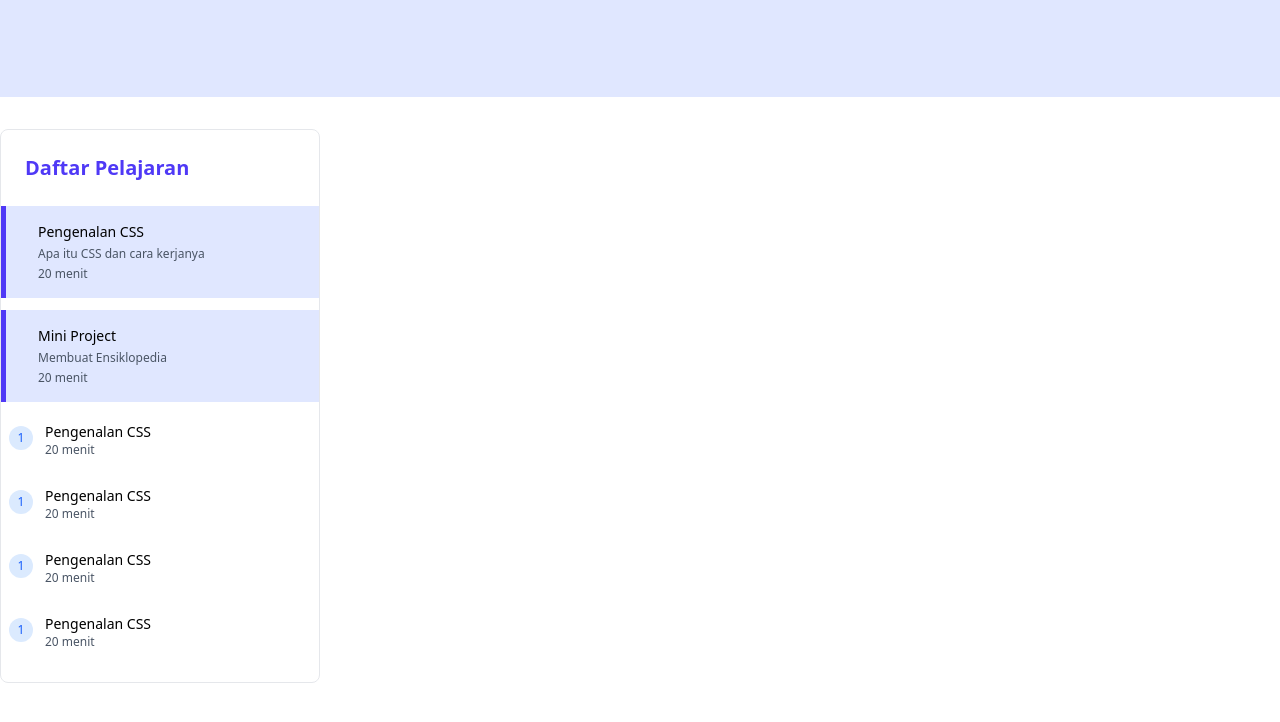
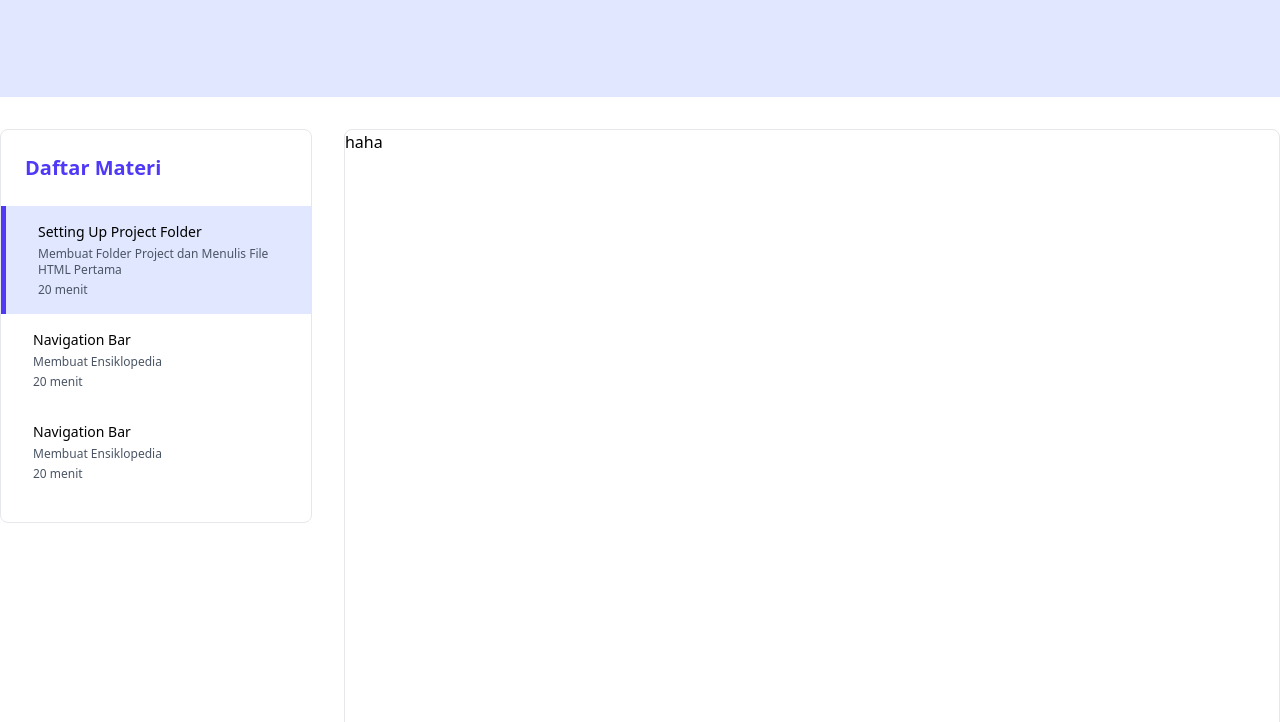
Before and after one commit to puteraaar/ict-10, a plain HTML site: page project.html in a window 1280 px wide. Shown: the part 260-982 px from the top of the page. Drawn offline with nearby package versions, Linux system fonts and the light colour scheme.

Commit message:
Update terbaru

```diff
--- a/project.html
+++ b/project.html
@@ -42,66 +42,39 @@
     <main>
         <section class="max-w-7xl mx-auto my-8">
             <div class="flex flex-col md:flex-row gap-8">
+
                 <!-- Sidebar Daftar Pelajaran -->
                 <div class="md:w-1/3 lg:w-1/4">
-                    <div class="bg-white rounded-lg border border-gray-200 sticky top-8">
-                        <h2 class="text-xl font-semibold mb-4 text-indigo-600 pb-2 p-6">Daftar Pelajaran</h2>
-                        <ul class="space-y-3  pb-6">
+                    <div class="bg-white rounded-lg border border-gray-200 sticky top-24">
+                        <h2 class="text-xl font-semibold mb-4 text-indigo-600 pb-2 p-6">Daftar Materi</h2>
+
+                        <!-- Sidebar Items -->
+                        <ul class="space-y-0 pb-6">
                             <li class="bg-indigo-100 border-l-5 border-indigo-600 px-4 hover:bg-indigo-50">
-                                <a href="" class="flex items-start p-4 rounded ">
+                                <a href="" class="flex items-start p-4 rounded">
                                     <div>
-                                        <h3 class="font-medium text-sm mb-1">Pengenalan CSS</h3>
-                                        <p class="text-gray-600 text-xs mb-1">Apa itu CSS dan cara kerjanya</p>
+                                        <h3 class="font-medium text-sm mb-1">Setting Up Project Folder</h3>
+                                        <p class="text-gray-600 text-xs mb-1">Membuat Folder Project dan Menulis File HTML Pertama</p>
                                         <div class="text-gray-600 text-xs">20 menit</div>
                                     </div>
                                 </a>
                             </li>
 
-                            <li class="bg-indigo-100 border-l-5 border-indigo-600 px-4 hover:bg-indigo-50">
+                            <li class="px-4 hover:bg-indigo-50">
                                 <a href="" class="flex items-start p-4 rounded ">
                                     <div>
-                                        <h3 class="font-medium text-sm mb-1">Mini Project</h3>
+                                        <h3 class="font-medium text-sm mb-1">Navigation Bar</h3>
                                         <p class="text-gray-600 text-xs mb-1">Membuat Ensiklopedia</p>
                                         <div class="text-gray-600 text-xs">20 menit</div>
                                     </div>
                                 </a>
                             </li>
 
-                            <li>
-                                <a href="" class="flex items-start hover:bg-blue-50 p-2 rounded transition">
-                                    <div class="bg-blue-100 text-blue-600 rounded-full w-6 h-6 flex items-center justify-center mr-3 mt-1 flex-shrink-0 text-xs">1</div>
+                            <li class="px-4 hover:bg-indigo-50">
+                                <a href="" class="flex items-start p-4 rounded ">
                                     <div>
-                                        <h3 class="font-medium text-sm">Pengenalan CSS</h3>
-                                        <div class="text-gray-600 text-xs">20 menit</div>
-                                    </div>
-                                </a>
-                            </li>
-
-                            <li>
-                                <a href="" class="flex items-start hover:bg-blue-50 p-2 rounded transition">
-                                    <div class="bg-blue-100 text-blue-600 rounded-full w-6 h-6 flex items-center justify-center mr-3 mt-1 flex-shrink-0 text-xs">1</div>
-                                    <div>
-                                        <h3 class="font-medium text-sm">Pengenalan CSS</h3>
-                                        <div class="text-gray-600 text-xs">20 menit</div>
-                                    </div>
-                                </a>
-                            </li>
-
-                            <li>
-                                <a href="" class="flex items-start hover:bg-blue-50 p-2 rounded transition">
-                                    <div class="bg-blue-100 text-blue-600 rounded-full w-6 h-6 flex items-center justify-center mr-3 mt-1 flex-shrink-0 text-xs">1</div>
-                                    <div>
-                                        <h3 class="font-medium text-sm">Pengenalan CSS</h3>
-                                        <div class="text-gray-600 text-xs">20 menit</div>
-                                    </div>
-                                </a>
-                            </li>
-
-                            <li>
-                                <a href="" class="flex items-start hover:bg-blue-50 p-2 rounded transition">
-                                    <div class="bg-blue-100 text-blue-600 rounded-full w-6 h-6 flex items-center justify-center mr-3 mt-1 flex-shrink-0 text-xs">1</div>
-                                    <div>
-                                        <h3 class="font-medium text-sm">Pengenalan CSS</h3>
+                                        <h3 class="font-medium text-sm mb-1">Navigation Bar</h3>
+                                        <p class="text-gray-600 text-xs mb-1">Membuat Ensiklopedia</p>
                                         <div class="text-gray-600 text-xs">20 menit</div>
                                     </div>
                                 </a>
@@ -109,6 +82,11 @@
                         </ul>
                     </div>
                 </div>
+
+                <!-- Konten Utama -->
+                <div class="md:w-2/3 lg:w-3/4 h-1000 w-full bg-white rounded-lg border border-gray-200">
+haha
+                </div>
             </div>
         </section>
 
```
